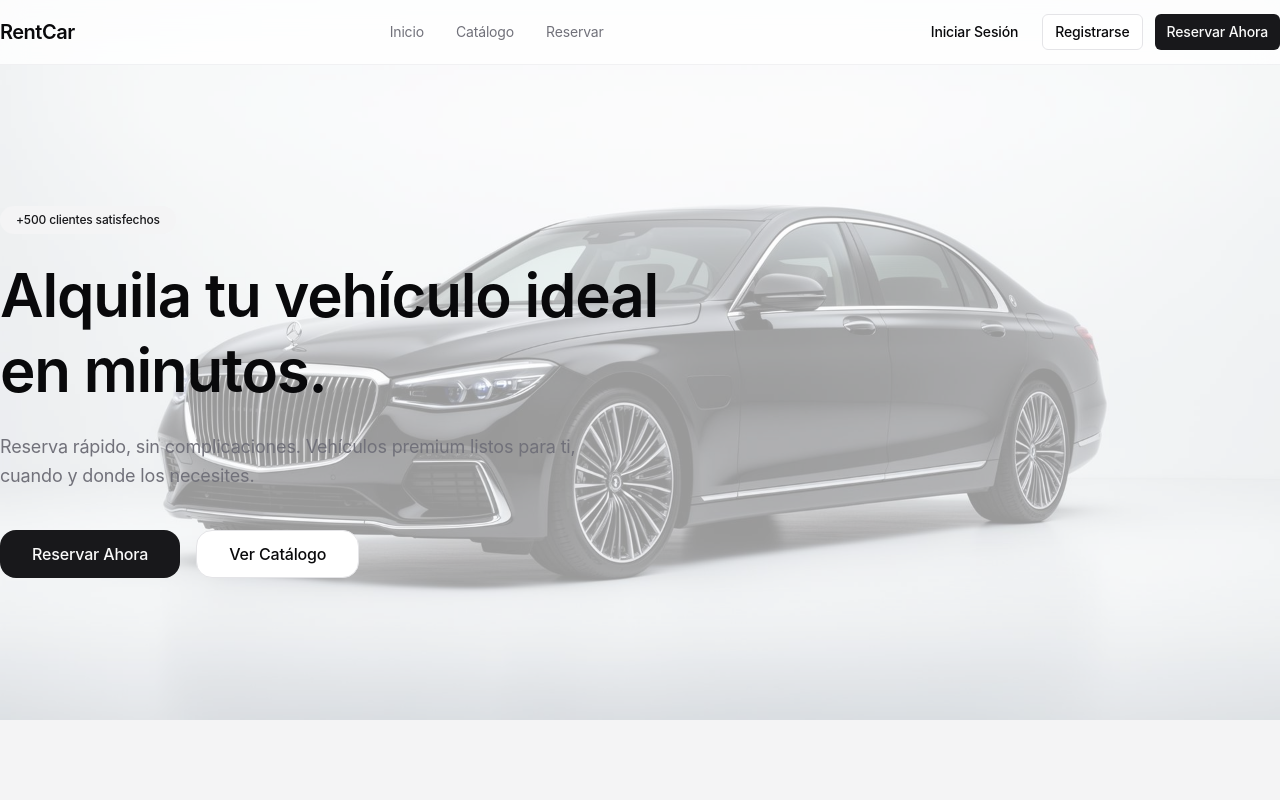
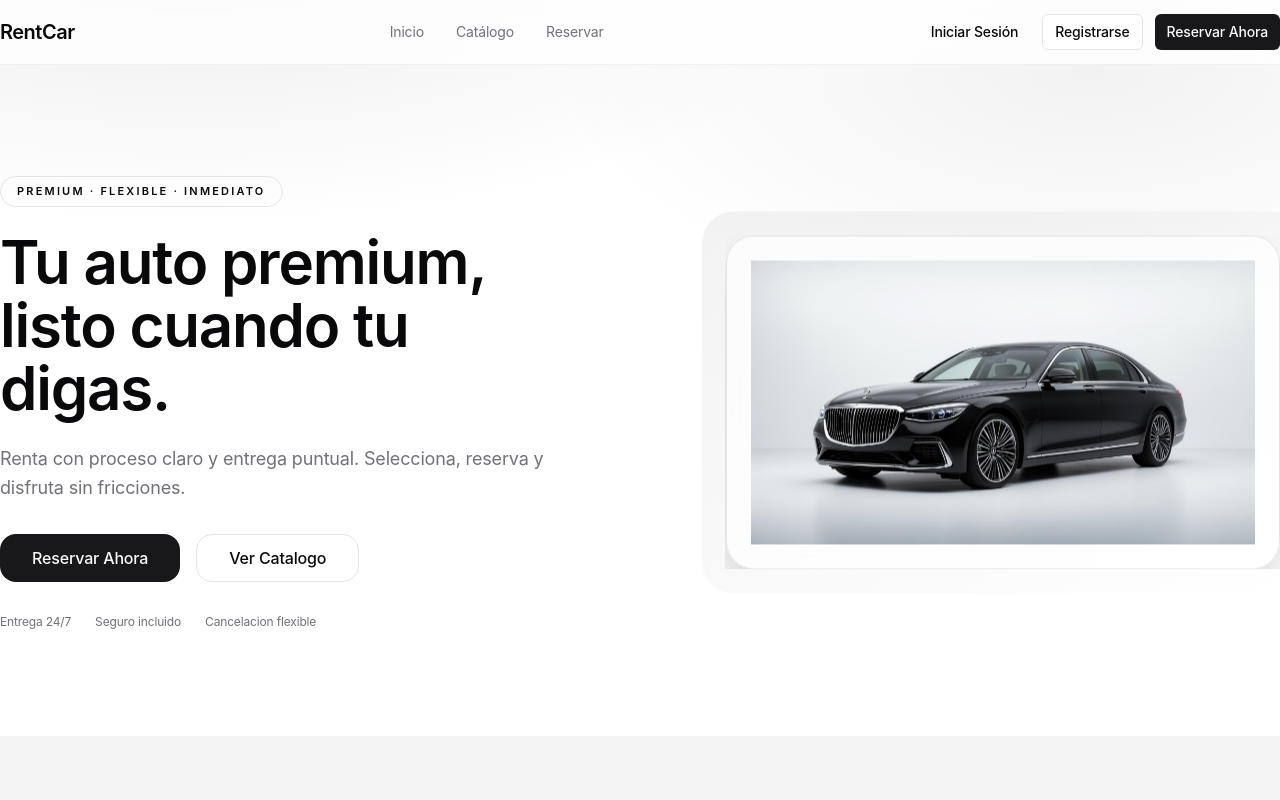
Before and after one commit to DylanA0110/RentCar-Frontend, a Next.js app: page / in a window 1280 px wide. Shown: the top 800 px of the page. Built offline with nearby package versions, Linux system fonts and the light colour scheme.

Commit message:
fix: update hero section

```diff
--- a/shared/components/landing/HeroSection.tsx
+++ b/shared/components/landing/HeroSection.tsx
@@ -9,36 +9,35 @@ const HeroSection = () => {
   return (
     <section
       id="inicio"
-      className="relative min-h-[90vh] flex items-center overflow-hidden pt-16"
+      className="relative min-h-[92vh] overflow-hidden bg-background pt-24"
     >
-      {/* Background image */}
-      <div className="absolute inset-0">
-        <Image
-          src={heroImage}
-          alt="Vehículo premium de alquiler"
-          className="w-full h-full object-cover"
-        />
-        <div className="absolute inset-0 bg-background/60" />
-      </div>
+      <div
+        className="pointer-events-none absolute inset-0"
+        style={{
+          background:
+            'radial-gradient(1200px 500px at 15% -10%, rgba(0,0,0,0.08), transparent 60%), radial-gradient(900px 400px at 85% 10%, rgba(0,0,0,0.05), transparent 60%)',
+        }}
+      />
 
-      <div className="container mx-auto relative z-10 py-28">
+      <div className="container mx-auto relative z-10 grid gap-12 md:grid-cols-[1.1fr_0.9fr] items-center py-20">
         <motion.div
-          initial={{ opacity: 0, y: 20 }}
+          initial={{ opacity: 0, y: 18 }}
           animate={{ opacity: 1, y: 0 }}
           transition={{ duration: 0.7, ease: 'easeOut' }}
-          className="max-w-2xl"
+          className="max-w-xl"
         >
-          <span className="inline-block px-4 py-1.5 mb-6 text-xs font-medium bg-secondary text-secondary-foreground rounded-full">
-            +500 clientes satisfechos
+          <span className="inline-flex items-center gap-2 px-4 py-1.5 mb-6 text-[11px] font-semibold tracking-[0.2em] uppercase border border-border rounded-full text-foreground">
+            premium · flexible · inmediato
           </span>
 
-          <h1 className="text-5xl md:text-6xl font-semibold text-foreground leading-tight mb-6">
-            Alquila tu vehículo ideal en minutos.
+          <h1 className="text-5xl md:text-6xl font-semibold text-foreground leading-[1.05] mb-6">
+            Tu auto premium,
+            <span className="block">listo cuando tu digas.</span>
           </h1>
 
-          <p className="text-lg text-muted-foreground max-w-xl mb-10 leading-relaxed">
-            Reserva rápido, sin complicaciones. Vehículos premium listos para
-            ti, cuando y donde los necesites.
+          <p className="text-lg text-muted-foreground mb-8 leading-relaxed">
+            Renta con proceso claro y entrega puntual. Selecciona, reserva y
+            disfruta sin fricciones.
           </p>
 
           <div className="flex flex-wrap gap-4">
@@ -53,9 +52,47 @@ const HeroSection = () => {
               size="lg"
               className="rounded-2xl px-8 h-12 text-base"
             >
-              Ver Catálogo
+              Ver Catalogo
             </Button>
           </div>
+
+          <div className="mt-8 flex flex-wrap gap-6 text-xs text-muted-foreground">
+            <span>Entrega 24/7</span>
+            <span>Seguro incluido</span>
+            <span>Cancelacion flexible</span>
+          </div>
+        </motion.div>
+
+        <motion.div
+          initial={{ opacity: 0, y: 24 }}
+          animate={{ opacity: 1, y: 0 }}
+          transition={{ duration: 0.8, ease: 'easeOut', delay: 0.1 }}
+          className="relative"
+        >
+          <motion.div
+            animate={{ y: [0, -8, 0] }}
+            transition={{ duration: 6, repeat: Infinity, ease: 'easeInOut' }}
+            className="relative"
+          >
+            <div className="absolute -inset-6 rounded-[32px] bg-gradient-to-br from-foreground/5 to-transparent" />
+            <motion.div
+              initial={{ clipPath: 'inset(0 100% 0 0)' }}
+              animate={{ clipPath: 'inset(0 0% 0 0)' }}
+              transition={{
+                duration: 1.1,
+                ease: [0.22, 1, 0.36, 1],
+                delay: 0.2,
+              }}
+              className="relative rounded-[28px] border border-border bg-card/70 p-6 shadow-2xl backdrop-blur"
+            >
+              <Image
+                src={heroImage}
+                alt="Vehiculo premium de alquiler"
+                className="w-full h-auto object-cover"
+                priority
+              />
+            </motion.div>
+          </motion.div>
         </motion.div>
       </div>
     </section>
```
